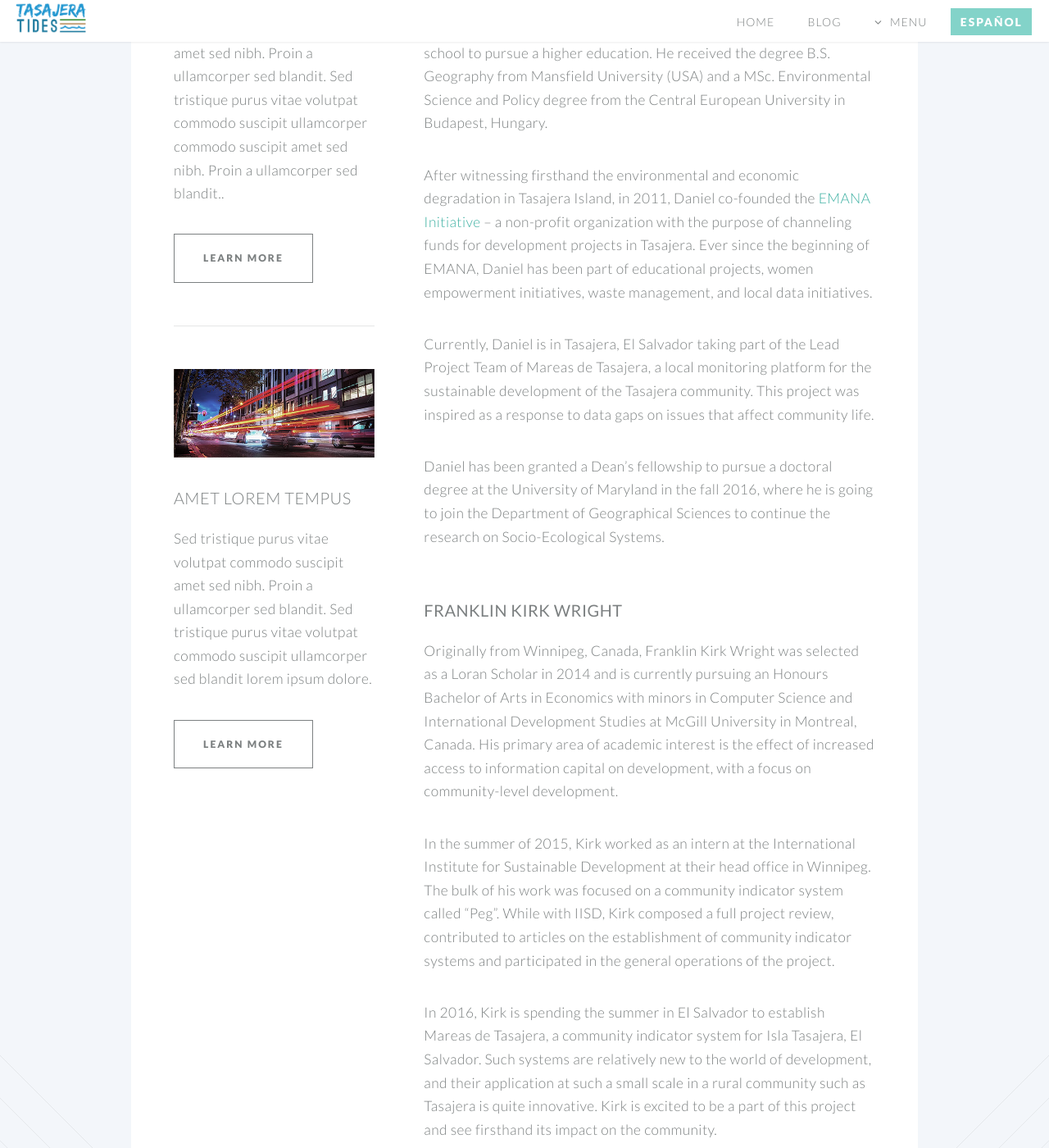
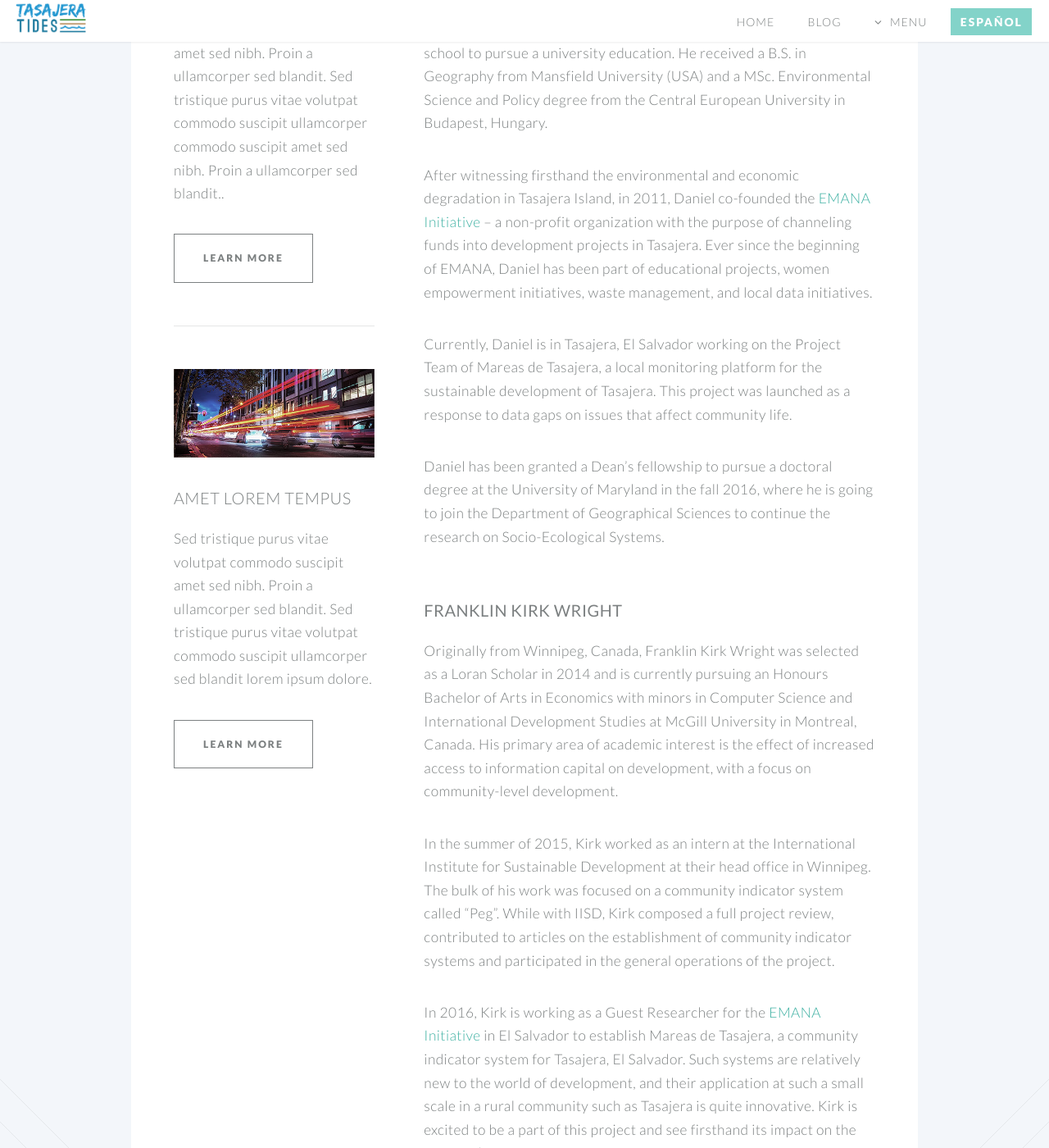
Before and after one commit to danteo90/danteo90.github.io, a Jekyll site: the page who-are-we.html, which Jekyll copies as it is, in a window 1280 px wide and 1400 px high, scrolled down 488 px. Shown: the whole window at 82% size. Built offline with Jekyll 4.4.1, drawn with Linux system fonts in a browser that asks for light colours; some of the changed text lies outside the part shown.

Commit message:
Update who-are-we.html

```diff
--- a/who-are-we.html
+++ b/who-are-we.html
@@ -73,7 +73,7 @@
 								</li>
 							</ul>
 						</li>
-						<li><a href="/index.html" class="button special">Español</a></li>
+						<li><a href="/quienes-somos.html" class="button special">Español</a></li>
 					</ul>
 				</nav>
 			</header>
@@ -131,9 +131,9 @@
 										<header>
 											<h3><strong>Daniel Teodoro</strong></h3>
 										</header>
-											<p>Daniel is originally from El Salvador. Born and raised in San Salvador, Daniel moved to the United States in 2010 after completing high school to pursue a higher education. He received the degree B.S. Geography from Mansfield University (USA) and a MSc. Environmental Science and Policy degree from the Central European University in Budapest, Hungary.</p>
-											<p>After witnessing firsthand the environmental and economic degradation in Tasajera Island, in 2011, Daniel co-founded the <a href="http://emanaelsalvador.org/" target="_blank">EMANA Initiative</a> – a non-profit organization with the purpose of channeling funds for development projects in Tasajera. Ever since the beginning of EMANA, Daniel has been part of educational projects, women empowerment initiatives, waste management, and local data initiatives.</p>
-											<p>Currently, Daniel is in Tasajera, El Salvador taking part of the Lead Project Team of Mareas de Tasajera, a local monitoring platform for the sustainable development of the Tasajera community. This project was inspired as a response to data gaps on issues that affect community life.</p>
+											<p>Daniel is originally from El Salvador. Born and raised in San Salvador, Daniel moved to the United States in 2010 after completing high school to pursue a university education. He received a B.S. in Geography from Mansfield University (USA) and a MSc. Environmental Science and Policy degree from the Central European University in Budapest, Hungary.</p>
+											<p>After witnessing firsthand the environmental and economic degradation in Tasajera Island, in 2011, Daniel co-founded the <a href="http://emanaelsalvador.org/" target="_blank">EMANA Initiative</a> – a non-profit organization with the purpose of channeling funds into development projects in Tasajera. Ever since the beginning of EMANA, Daniel has been part of educational projects, women empowerment initiatives, waste management, and local data initiatives.</p>
+											<p>Currently, Daniel is in Tasajera, El Salvador working on the Project Team of Mareas de Tasajera, a local monitoring platform for the sustainable development of Tasajera. This project was launched as a response to data gaps on issues that affect community life.</p>
 											<p>Daniel has been granted a Dean’s fellowship to pursue a doctoral degree at the University of Maryland in the fall 2016, where he is going to join the Department of Geographical Sciences to continue the research on Socio-Ecological Systems.</p>
 							<hr />
 										<header>
@@ -141,7 +141,7 @@
 										</header>
 											<p>Originally from Winnipeg, Canada, Franklin Kirk Wright was selected as a Loran Scholar in 2014 and is currently pursuing an Honours Bachelor of Arts in Economics with minors in Computer Science and International Development Studies at McGill University in Montreal, Canada. His primary area of academic interest is the effect of increased access to information capital on development, with a focus on community-level development.</p>
 											<p>In the summer of 2015, Kirk worked as an intern at the International Institute for Sustainable Development at their head office in Winnipeg. The bulk of his work was focused on a community indicator system called “Peg”. While with IISD, Kirk composed a full project review, contributed to articles on the establishment of community indicator systems and participated in the general operations of the project.</p>
-											<p>In 2016, Kirk is spending the summer in El Salvador to establish Mareas de Tasajera, a community indicator system for Isla Tasajera, El Salvador. Such systems are relatively new to the world of development, and their application at such a small scale in a rural community such as Tasajera is quite innovative. Kirk is excited to be a part of this project and see firsthand its impact on the community.</p>
+											<p>In 2016, Kirk is working as a Guest Researcher for the <a href="http://emanaelsalvador.org/" target="_blank">EMANA Initiative</a> in El Salvador to establish Mareas de Tasajera, a community indicator system for Tasajera, El Salvador. Such systems are relatively new to the world of development, and their application at such a small scale in a rural community such as Tasajera is quite innovative. Kirk is excited to be a part of this project and see firsthand its impact on the community.</p>
 											<p>To contact Kirk, please feel free to send an email to <a href="mailto:franklinkirkwright@gmail.com" target="_blank">franklinkirkwright@gmail.com</a> or find information about him at <a href="http://www.franklinkirkwright.com/" target="_blank">www.franklinkirkwright.com</a>.</p>
 										</section>
 									</div>
```
